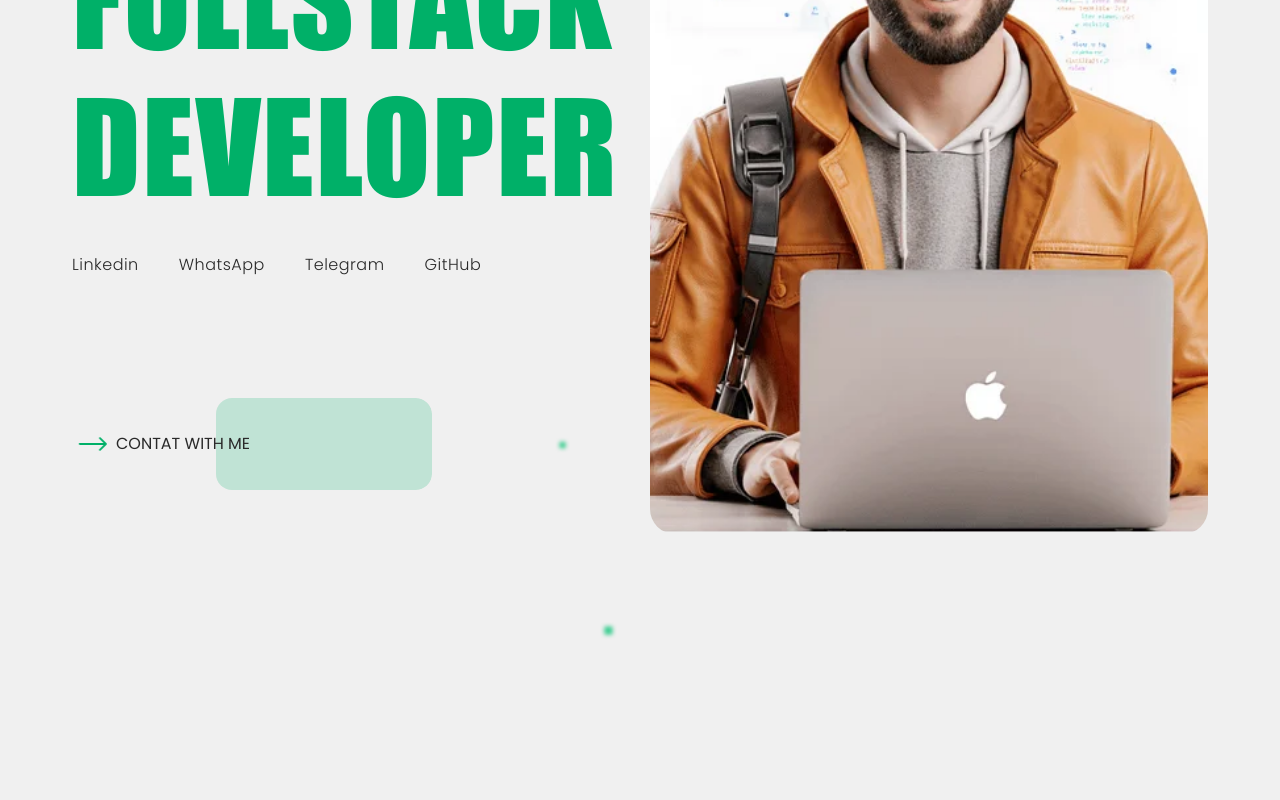
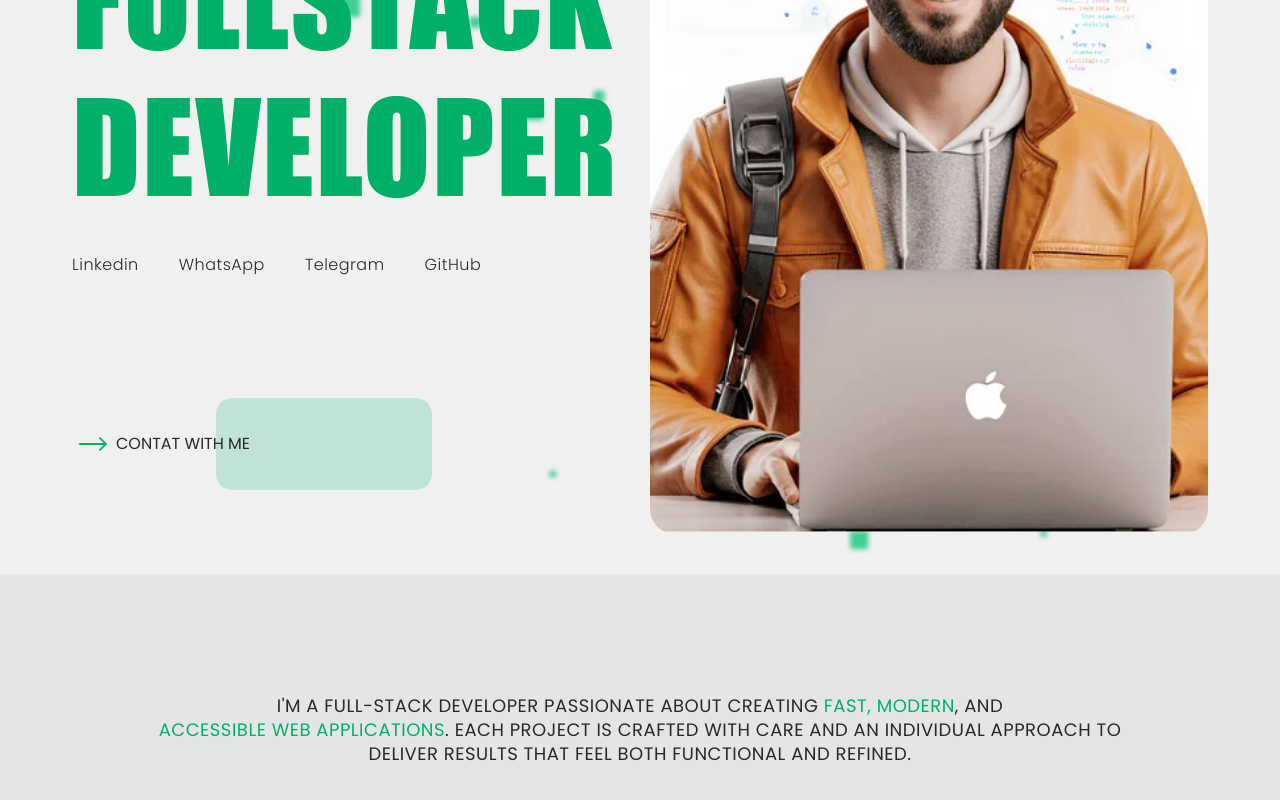
Before and after one commit to ZorAnderius/portfolio, a React (Vite) app: page / in a window 1280 px wide. Shown: the part 386-1186 px from the top of the page. Before the commit the page ends 1056 px from the top, so only its background shows below. Built offline with nearby package versions, Linux system fonts and the light colour scheme.

Commit message:
change: bg main color

```diff
--- a/src/components/ResponsiveImage/ResponsiveImage.module.css
+++ b/src/components/ResponsiveImage/ResponsiveImage.module.css
@@ -5,6 +5,7 @@
   overflow: hidden;
   border-radius: 10px;
   padding: 0;
+  z-index: 3;
 }
 
 .hero img {
--- a/src/index.css
+++ b/src/index.css
@@ -1,7 +1,7 @@
 body {
   font-family: "Poppins", sans-serif;
   font-size: var(--basic-font-size);
-  background-color: var(--secondary-clr);
+  background-color: var(--mobile-menu-bg-clr);
 }
 
 h1,
--- a/src/sections/Header/Header.jsx
+++ b/src/sections/Header/Header.jsx
@@ -9,7 +9,7 @@ import styles from "./Header.module.css";
 const Header = ({ toggleTheme, theme }) => {
   const [isOpen, setIsOpen] = useState(false);
   return (
-    <header>
+    <header className={styles.header__main}>
       <Container>
         <div className={styles.header}>
           <Logo isMobileOpen={isOpen} />
--- a/src/sections/Hero/Hero.jsx
+++ b/src/sections/Hero/Hero.jsx
@@ -37,8 +37,18 @@ const Hero = () => {
             <p>Contat with me</p>
           </Button>
         </div>
-        <div className={styles.hero__subtitle}></div>
       </Container>
+      <div className={styles.hero__subtitle}>
+        <Container>
+          <p className={styles.hero__description}>
+            I&apos;m a full-stack developer passionate about creating{" "}
+            <span>fast, modern</span>, and
+            <span>accessible web applications</span>. Each project is crafted
+            with care and an individual approach to deliver results that feel
+            both functional and refined.
+          </p>
+        </Container>
+      </div>
     </Section>
   );
 };
--- a/src/sections/Hero/Hero.module.css
+++ b/src/sections/Hero/Hero.module.css
@@ -6,25 +6,29 @@
   row-gap: var(--gap-lg);
   align-items: center;
   justify-content: space-between;
+  padding-bottom: 40px;
+  z-index: var(--z-2);
 }
 
 .hero::before {
   content: "";
   position: absolute;
-  top: -2vh;
+  top: -8%;
   right: 0;
-  width: 70%;
-  height: 130%;
+  width: 100%;
+  height: 107%;
   background-image: url("../../assets/images/bg/hero/bg_mobile.webp");
   background-size: contain;
-  z-index: -1;
+  z-index: 1;
 }
 
 .hero__content {
+  position: relative;
   grid-area: 1 / 1 / 2 / 2;
+  z-index: var(--z-2);
 }
 
-picture {
+.hero__content + picture {
   justify-self: center;
   grid-area: 2 / 1 / 3 / 2;
 }
@@ -107,6 +111,7 @@ picture {
     row-gap: var(--gap-lg);
     align-items: center;
     justify-content: space-between;
+    padding-bottom: 60px;
   }
 
   .hero__content {
@@ -116,7 +121,7 @@ picture {
     gap: var(--gap-md);
   }
 
-  picture {
+  .hero__content + picture {
     grid-area: 2 / 2 / 3 / 3;
     justify-self: end;
   }
@@ -133,10 +138,10 @@ picture {
   .hero::before {
     content: "";
     position: absolute;
-    top: -13vh;
+    top: -14%;
     right: 0;
-    width: 70%;
-    height: 130%;
+    width: 90%;
+    height: 112%;
     background-image: url("../../assets/images/bg/hero/bg_desktop.webp");
     background-size: contain;
     z-index: -1;
@@ -148,12 +153,52 @@ picture {
 }
 
 @media screen and (min-width: 1200px) {
+  .hero {
+    padding-bottom: 40px;
+  }
+
   .hero__content {
     grid-area: 1 / 1 / 2 / 2;
     gap: var(--gap-lg);
   }
 
-  picture {
+  .hero__content + picture {
     grid-area: 1 / 2 / 3 / 3;
   }
 }
+
+.hero__subtitle {
+  background-color: var(--secondary-bg-clr);
+  padding: 32px 0;
+  color: var(--primary-clr);
+  text-align: center;
+  font-size: 1.125rem;
+  line-height: 1.55;
+  letter-spacing: 0.5px;
+  text-transform: uppercase;
+}
+
+.hero__description span {
+  display: inline-block;
+  color: var(--accent-clr);
+}
+
+@media screen and (min-width: 768px) {
+  .hero__subtitle {
+    padding: 64px 0;
+    font-size: 1.125rem;
+    line-height: 1.33;
+  }
+}
+
+@media screen and (min-width: 1200px) {
+  .hero__subtitle {
+    padding: 120px 0;
+  }
+
+  .hero__description {
+    max-width: 1000px;
+    width: 100%;
+    margin: 0 auto;
+  }
+}
```
